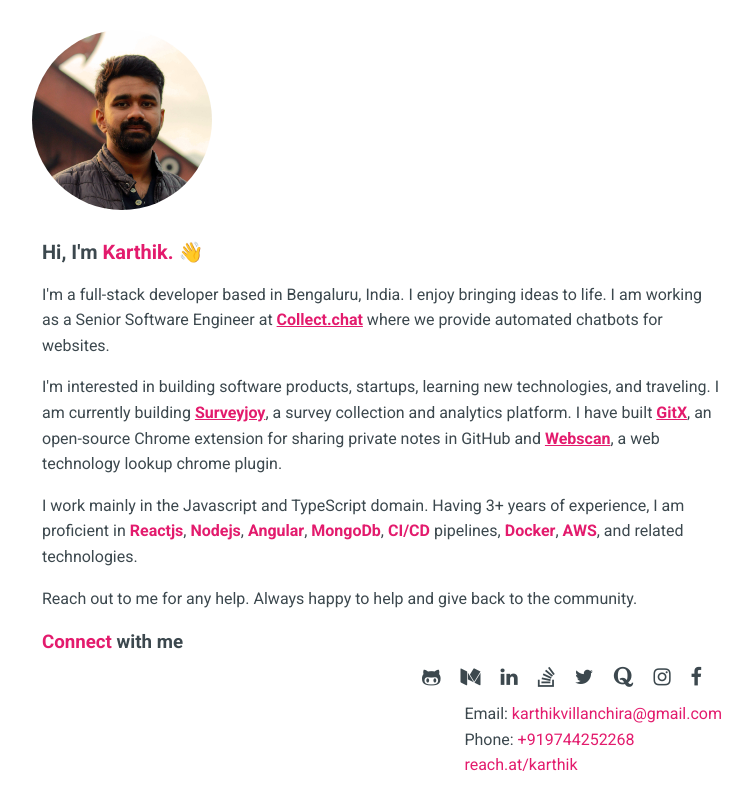
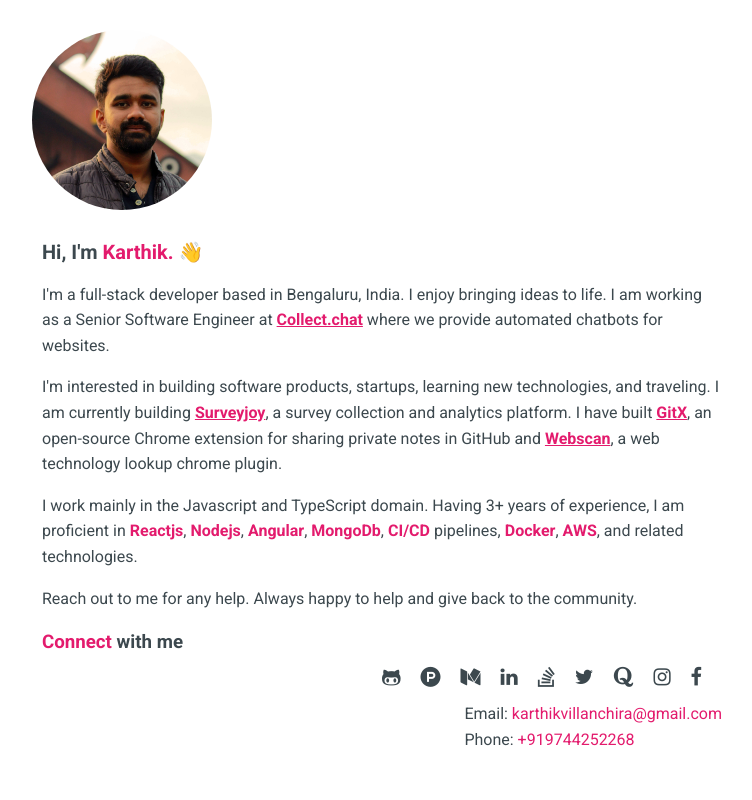
Before and after one commit to 00karthik/00karthik.github.io, a plain HTML site: page index.html in a window 1280 px wide. Shown: the whole page, without its empty margins (258-1010 px from the left). Drawn offline with Linux system fonts and the light colour scheme.

Commit message:
Update index.html
Add ph lik

```diff
--- a/index.html
+++ b/index.html
@@ -82,6 +82,7 @@
                <div class="cover-link-grp">
                   <div class="links">
                      <a href="https://github.com/00karthik" target="_blank"><i class="fa fa-github-alt" aria-hidden="true"></i></a>
+                     <a href="https://www.producthunt.com/@itskarthik" target="_blank"><i class="fa fa-product-hunt" aria-hidden="true"></i></a>
                      <a href="https://medium.com/@karthikvillanchira" target="_blank"><i class="fa fa-medium" aria-hidden="true"></i></a>
                      <a href="https://www.linkedin.com/in/karthikvillanchira" target="_blank"><i class="fa fa-linkedin" aria-hidden="true"></i></a>
                      <a href="https://stackoverflow.com/users/6087555/karthik" target="_blank"><i class="fa fa-stack-overflow" aria-hidden="true"></i></a>
@@ -93,7 +94,6 @@
                   <div class="contact">
                      <p>Email: <a>karthikvillanchira@gmail.com</a></p>
                      <p>Phone: <a href="tel:+919744252268">+919744252268</a></p>
-                     <p><a href="https://reach.at/karthik" target="_blank">reach.at/karthik</a></p>
                   </div>
                </div>
             </div>
```
